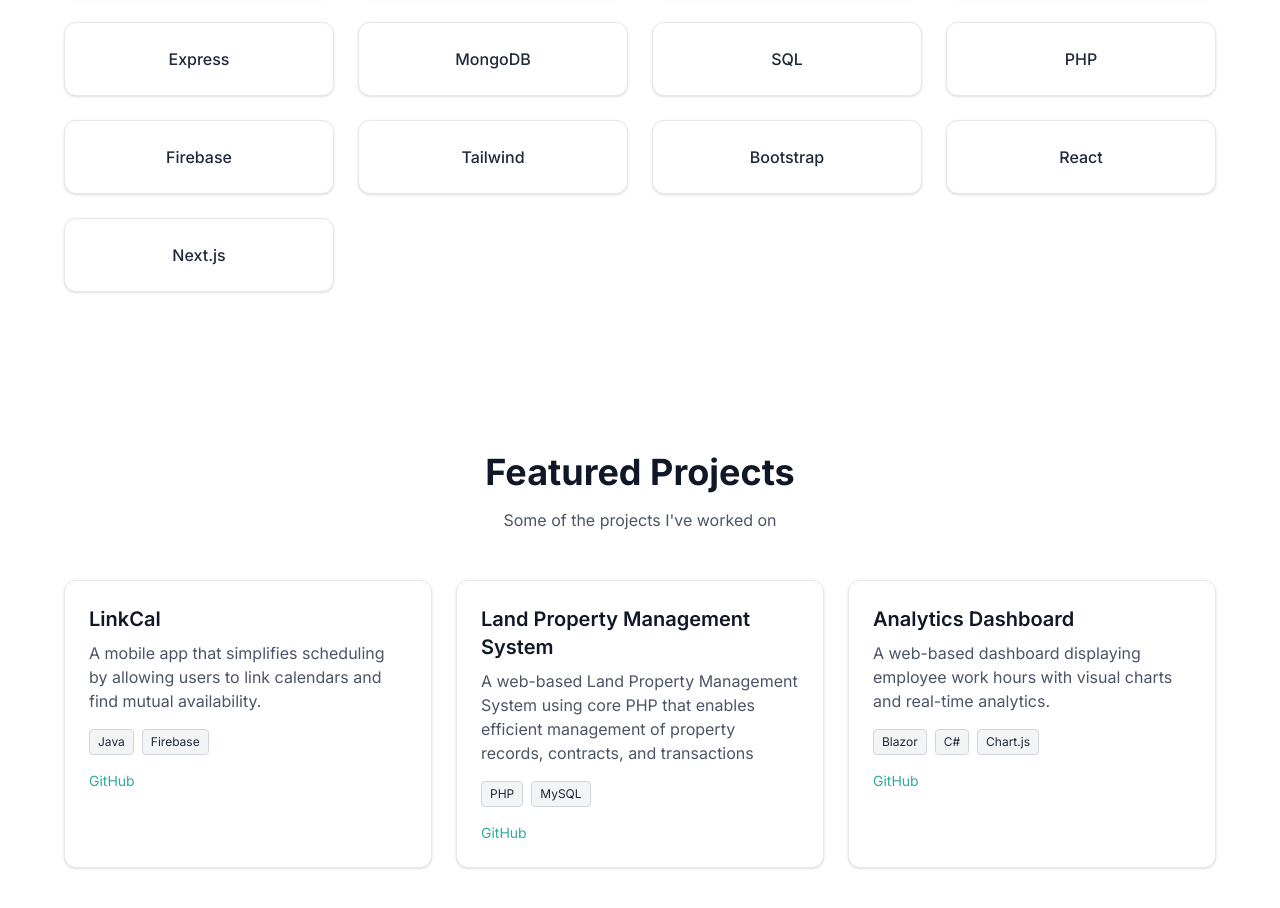
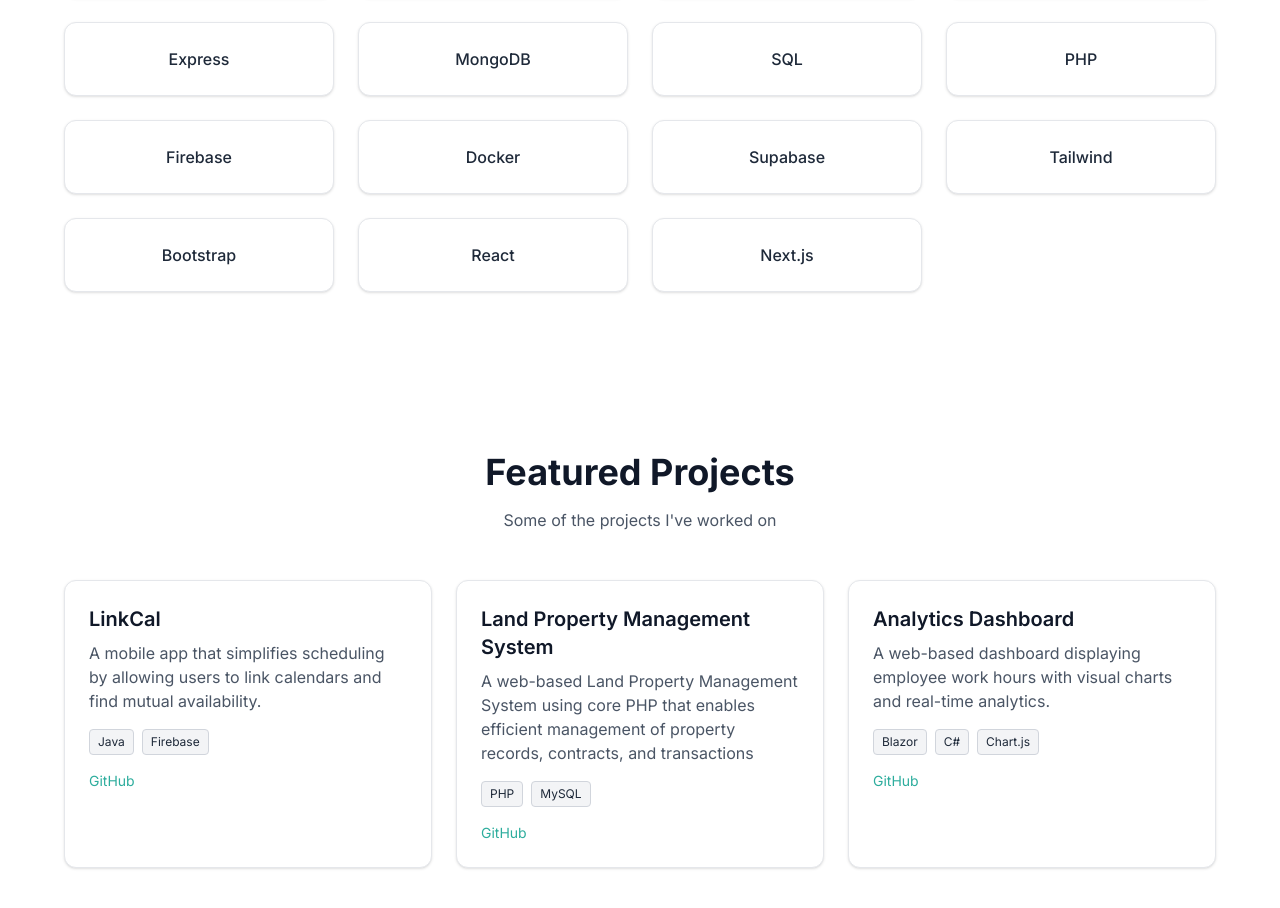
Before and after one commit to Geraldk42/GeraldKiraguPortfolio, a Next.js app: page / in a window 1280 px wide. Shown: the part 1180-2088 px from the top of the page. Built offline with nearby package versions, Linux system fonts and the light colour scheme.

Commit message:
added a project:pologger

```diff
--- a/app/components/TechStack.tsx
+++ b/app/components/TechStack.tsx
@@ -10,6 +10,8 @@
   "SQL",
   "PHP",
   "Firebase",
+  "Docker",
+  "Supabase",
   "Tailwind",
   "Bootstrap",
   "React",
--- a/app/projects/page.tsx
+++ b/app/projects/page.tsx
@@ -28,7 +28,7 @@
   {
     title: "Veridian Tenant Management System",
     description:
-      "Veridian TMS is a comprehensive property management solution designed specifically for the Kenyan market. It streamlines the relationship between landlords and tenants through digital lease agreements, automated M-Pesa rent collection, and real-time financial reporting.",
+      "Veridian TMS is a comprehensive property management solution designed specifically for the Kenyan market.",
     tech:["PHP"],
     github: "https://github.com/Geraldk42/TMS-Veridian",
     live : "https://veridian-tms.gt.tc/"
@@ -40,6 +40,15 @@
     tech: ["Node.js Express", "MongoDB Atlas", "Postman"],
     github: "https://github.com/Geraldk42/servicehub-API"
   },
+  {
+    title: "Pologger",
+    description:
+      "A scalable digital police OB system for complaint logging, officer assignment, and case tracking, built with Next.js, Supabase, and Vercel.",
+    tech: ["Next.js", "Supabase", "Vercel"],
+    github: "https://github.com/Geraldk42/Pologger",
+    live : "https://pologger.vercel.app/"
+  },
+
   // I'm gonna add more projects here
 ];
 
```
